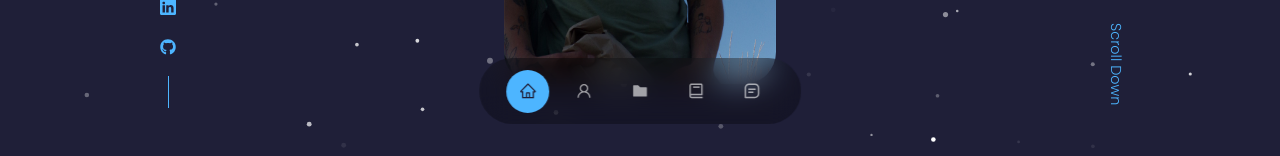
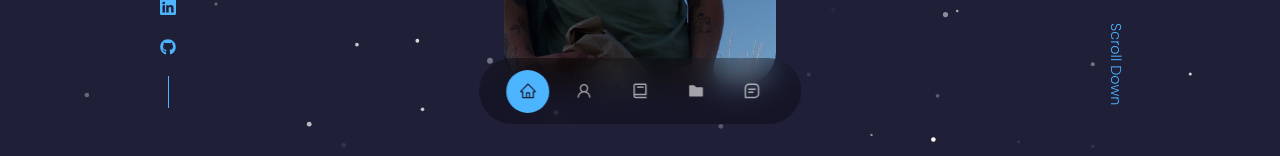
Before and after one commit to YFWalter/portfolio, a React (Create React App) app: page / in a window 1280 px wide. Shown: the part 644-800 px from the top of the page. Built offline with nearby package versions, Linux system fonts and the light colour scheme.

Commit message:
Nav icons

```diff
--- a/src/components/nav/Nav.jsx
+++ b/src/components/nav/Nav.jsx
@@ -19,14 +19,14 @@ const Nav = () => {
       onClick={() => setActiveNav('#about')}
       className={activeNav === '#about' ? 'active' : ''}
       ><AiOutlineUser/></a>
+      <a href="#experience"
+      onClick={() => setActiveNav('#experience')}
+      className={activeNav === '#experience' ? 'active' : ''}>
+      <BiBook/></a>
       <a href="#portfolio"
       onClick={() => setActiveNav('#portfolio')}
       className={activeNav === '#portfolio' ? 'active' : ''}>
       <AiFillFolder/></a>
-      <a href="#experience"
-      onClick={() => setActiveNav('#experience')}
-      className={activeNav === '#experience' ? 'active' : ''}>
-      <BiBook/></a>
       <a href="#contact"
       onClick={() => setActiveNav('#contact')}
       className={activeNav === '#contact' ? 'active' : ''}>
```
